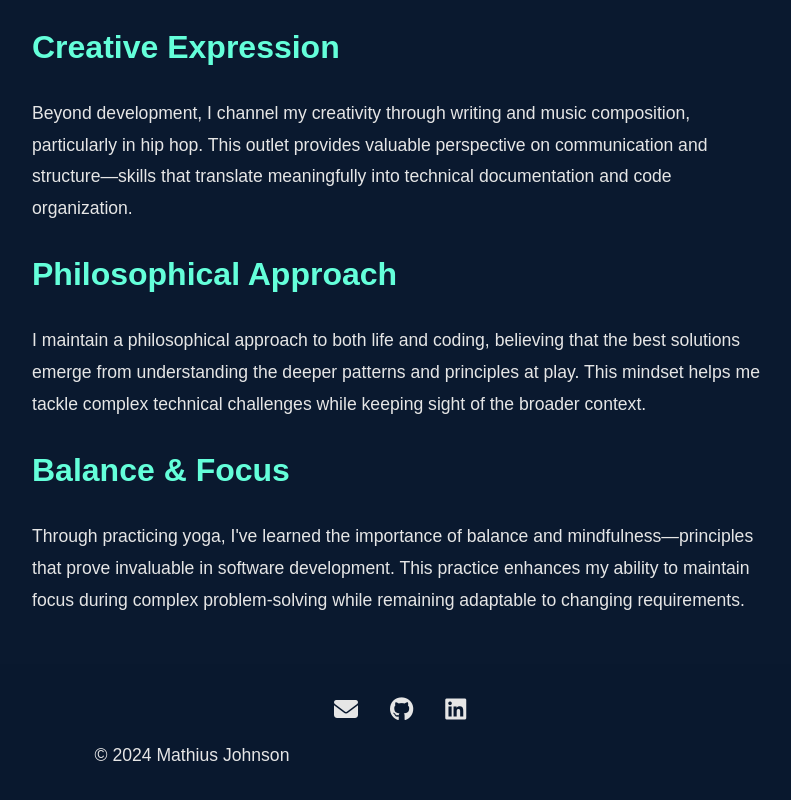
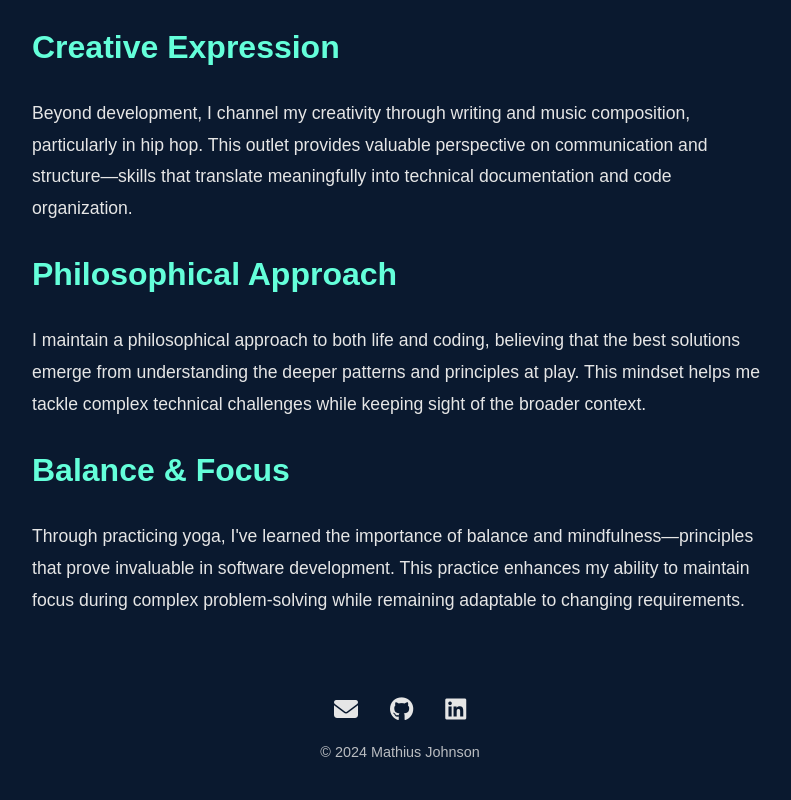
Before and after one commit to yogimathius/yogimathius.github.io, a plain HTML site: page index.html in a window 1280 px wide. Shown: the part 978-1778 px from the top of the page, without its empty margins (240-1031 px from the left). Drawn offline with Linux system fonts and the light colour scheme; a web font is replaced by a local one.

Commit message:
fix: adjust footer layout

```diff
--- a/styles.css
+++ b/styles.css
@@ -25,6 +25,8 @@ body {
   position: relative;
   overflow-x: hidden;
   min-height: 100vh;
+  display: flex;
+  flex-direction: column;
 }
 
 /* Background */
@@ -122,6 +124,7 @@ main {
   padding-left: 2rem;
   padding-right: 2rem;
   padding-bottom: 2rem;
+  flex: 1;
 }
 
 .content-section {
@@ -153,18 +156,24 @@ h3 {
 
 /* Footer */
 .modern-footer {
-  background: rgba(10, 25, 47, 0.95);
-  backdrop-filter: blur(10px);
+  display: flex;
+  flex-direction: column;
+  align-items: center;
   padding: 2rem;
   text-align: center;
+  position: relative;
+  bottom: 0;
+  width: 100%;
+  background: transparent;
 }
 
 .social-links {
   display: flex;
   justify-content: center;
   gap: 2rem;
+  margin-bottom: 1rem;
   list-style: none;
-  margin-bottom: 1rem;
+  padding: 0;
 }
 
 .social-icon {
@@ -176,6 +185,13 @@ h3 {
 .social-icon:hover {
   color: var(--accent-color);
   transform: translateY(-3px);
+}
+
+.copyright {
+  color: var(--text-color);
+  opacity: 0.8;
+  font-size: 0.9rem;
+  margin: 0;
 }
 
 /* Responsive Design */
```
